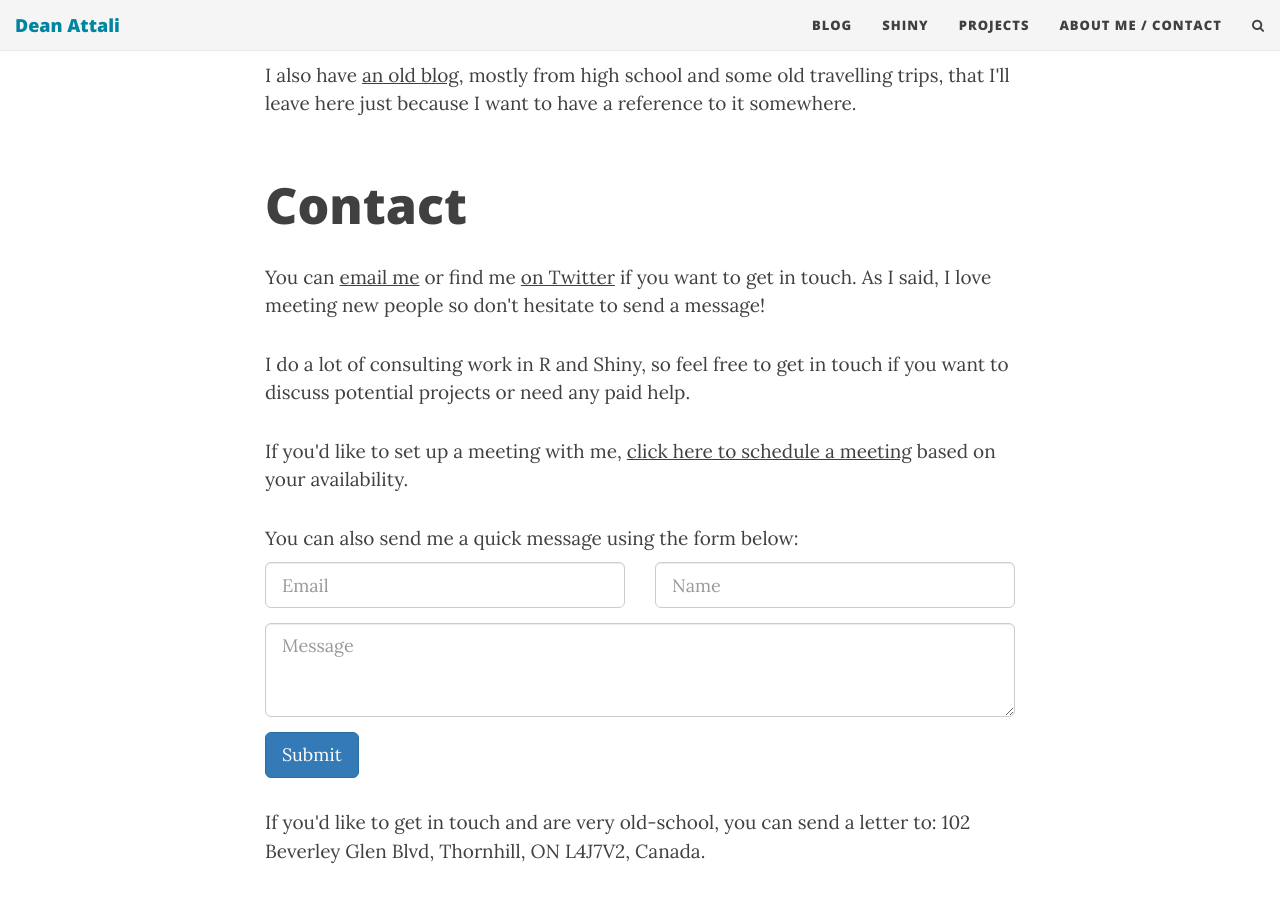
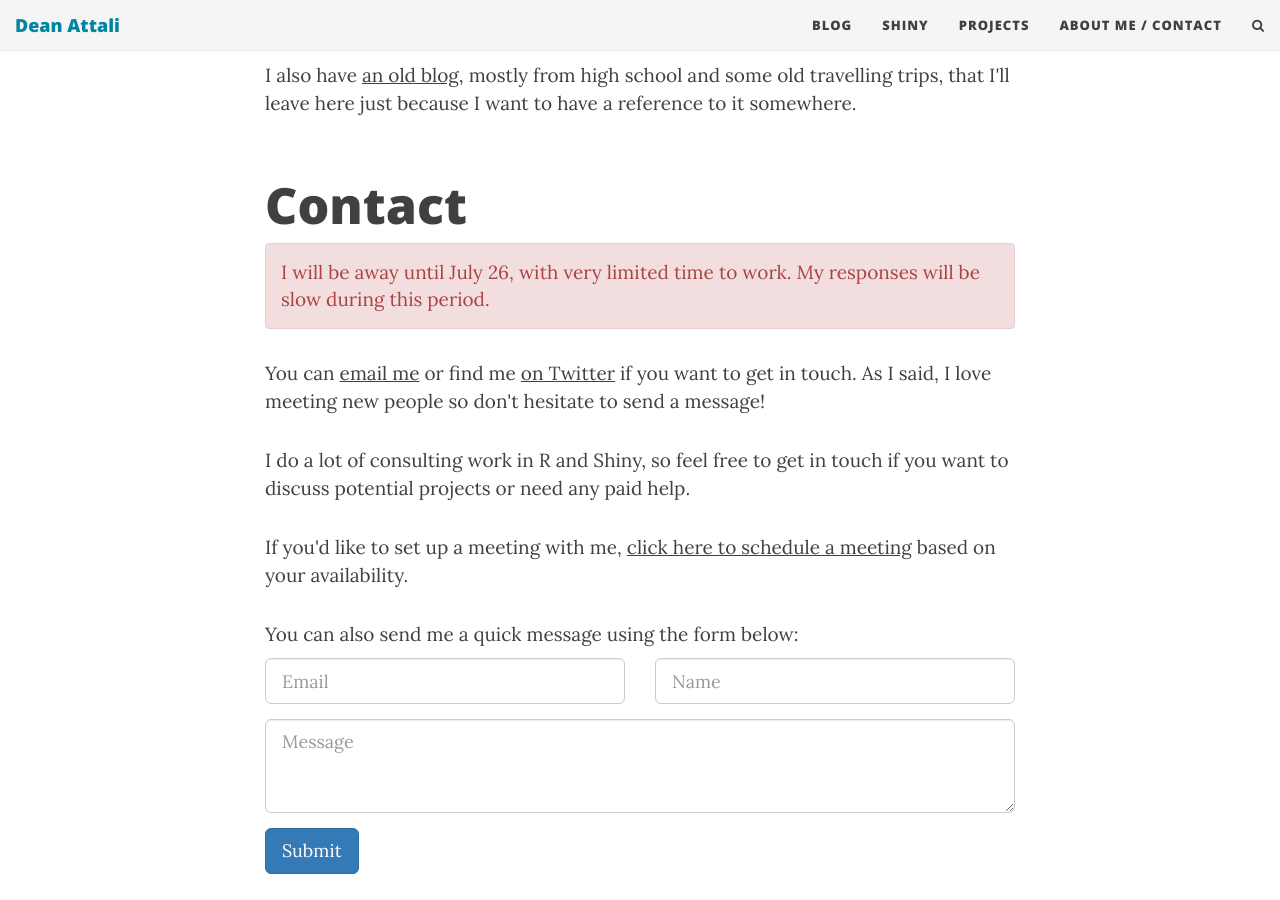
Before and after one commit to daattali/daattali.github.io, a Jekyll site: the page built from aboutme.html, in a window 1280 px wide and 900 px high, scrolled down 964 px. Built offline with Jekyll 4.4.1, drawn with Linux system fonts in a browser that asks for light colours; nearby versions of some CDN libraries.

Commit message:
add OOO meesage

```diff
--- a/aboutme.html
+++ b/aboutme.html
@@ -53,11 +53,11 @@
 <div id="contactme-section">
 <h1 id="contact">Contact</h1>
 
-<!--
+
 <div class="alert alert-danger" role="alert">
-I will be away until April 7, with very limited time to work. I will reply to your messages in the following week.
+I will be away until July 26, with very limited time to work. My responses will be slow during this period.
 </div>
--->
+
 
 <p>You can <a href="mailto:dean@attalitech.com?subject=Hello from deanattali.com">email me</a> or find me <a href="https://twitter.com/daattali">on Twitter</a> if you want to get in touch. As I said, I love meeting new people so don't hesitate to send a message!</p>
 <p>I do a lot of consulting work in R and Shiny, so feel free to get in touch if you want to discuss potential projects or need any paid help.</p>
```
